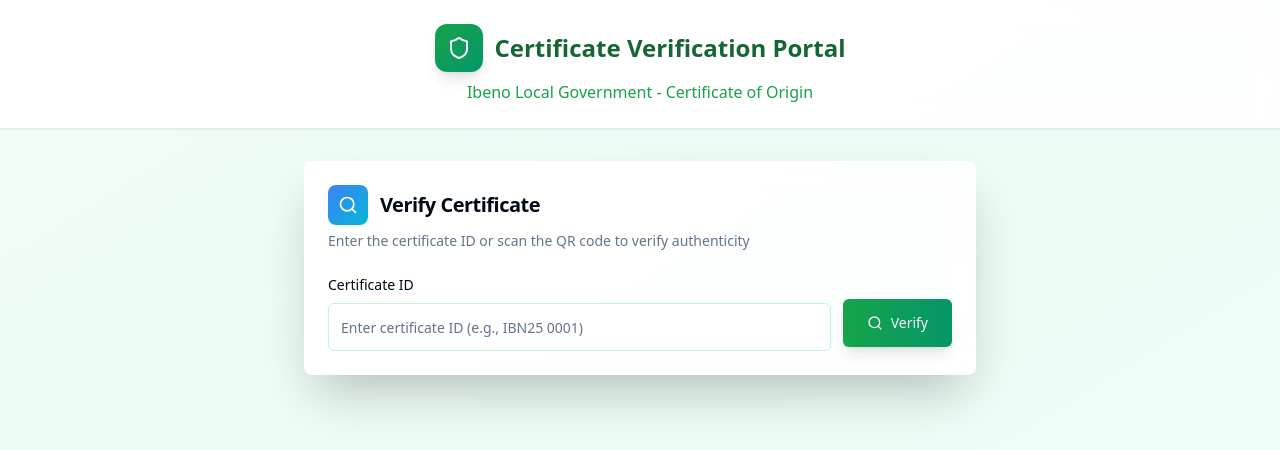
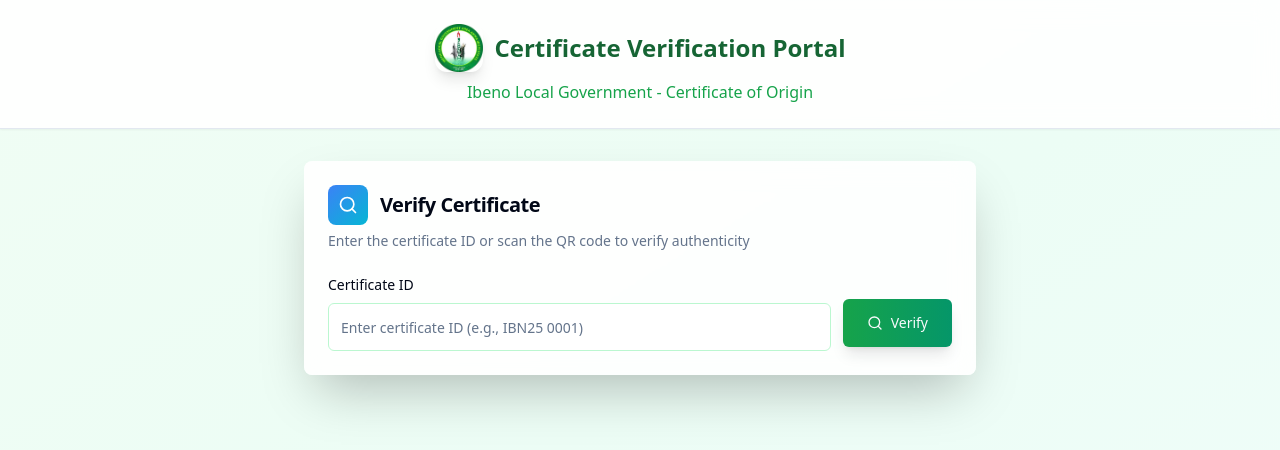
Before and after one commit to Josebert2001/ibeno-origin-scribe, a React (Vite) app: page /verify in a window 1280 px wide. Shown: the top 450 px of the page. Built offline with nearby package versions, Linux system fonts and the light colour scheme.

Commit message:
Add logo to verification page

```diff
--- a/src/pages/Verify.tsx
+++ b/src/pages/Verify.tsx
@@ -121,8 +121,12 @@ const Verify = () => {
       <header className="border-b bg-white/90 backdrop-blur-md shadow-sm dark:bg-gray-900/90">
         <div className="container mx-auto px-4 py-6 text-center">
           <div className="flex items-center justify-center gap-3 mb-2">
-            <div className="w-12 h-12 bg-gradient-to-br from-green-600 to-emerald-600 rounded-xl flex items-center justify-center shadow-lg">
-              <Shield className="w-6 h-6 text-white" />
+            <div className="w-12 h-12 rounded-xl flex items-center justify-center shadow-lg overflow-hidden">
+              <img
+                src="/logo.png"
+                alt="Ibeno Local Government Logo"
+                className="w-full h-full object-contain"
+              />
             </div>
             <div>
               <h1 className="text-2xl font-bold text-green-800 dark:text-green-200">
```
